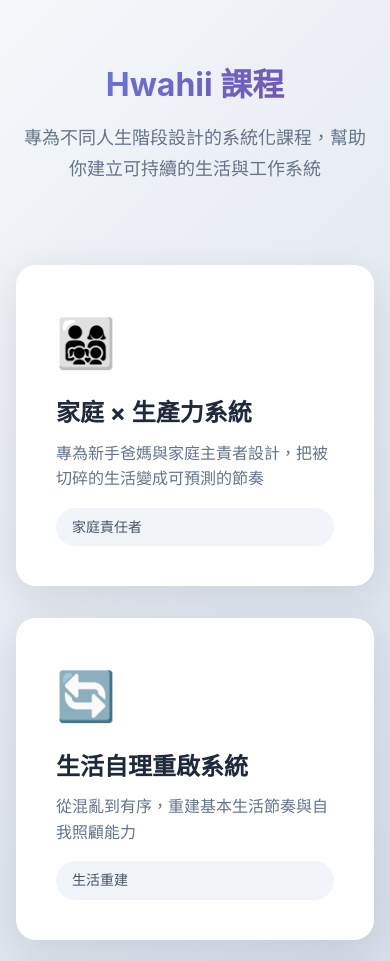
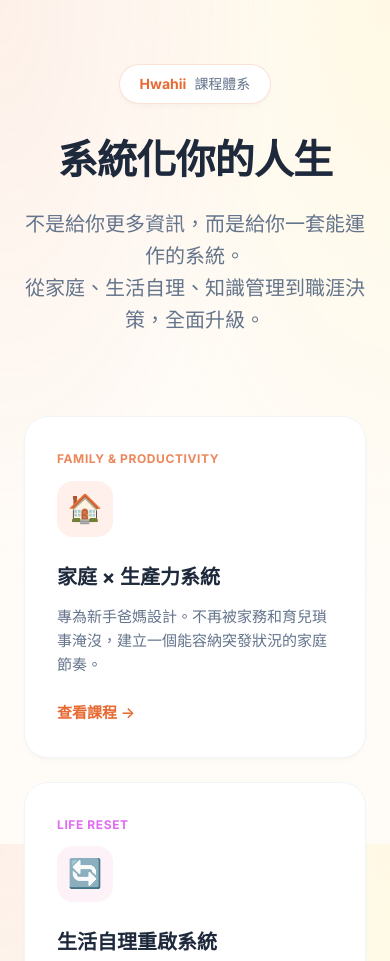
Before and after one commit to hwahii/hwahii-courses, a plain HTML site: page index.html in a window 390 px wide. Shown: the top 961 px of the page. Drawn offline with Linux system fonts and the light colour scheme.

Commit message:
feat(index): 重構首頁為溫暖風格課程入口網站
將首頁重新設計為「溫暖、歡喜」風格，並優化響應式佈局以防止孤兒項目。

- 視覺重構：採用溫暖米色背景與柔和光暈，搭配白色卡片與圓角設計，傳遞舒適與希望感
- 佈局優化：實作嚴格的 grid 響應式邏輯 (Desktop: 4欄 -> Tablet: 2欄 -> Mobile: 1欄)，確保 4 個課程項目在平板端呈現 2x2 矩陣，解決孤立項目問題
- UI 優化：加入精緻的懸停效果與課程專屬色強調

```diff
--- a/index.html
+++ b/index.html
@@ -4,121 +4,290 @@
 <head>
     <meta charset="UTF-8">
     <meta name="viewport" content="width=device-width, initial-scale=1.0">
-    <meta name="description" content="Hwahii 課程 - 專為不同人生階段設計的系統化課程">
-    <title>Hwahii 課程</title>
-    <link rel="stylesheet" href="shared/styles.css">
+    <meta name="description" content="Hwahii 課程體系 - 專為不同人生階段設計的系統化解決方案">
+    <title>Hwahii 課程體系 | 系統化你的人生</title>
+    <link rel="preconnect" href="https://fonts.googleapis.com">
+    <link rel="preconnect" href="https://fonts.gstatic.com" crossorigin>
+    <link
+        href="https://fonts.googleapis.com/css2?family=Inter:wght@400;500;600;700;800&family=Noto+Sans+TC:wght@400;500;700;900&display=swap"
+        rel="stylesheet">
     <style>
         :root {
-            --primary: #2563eb;
-            --primary-dark: #1e40af;
-            --bg-gradient: linear-gradient(135deg, #667eea 0%, #764ba2 100%);
+            /* Warm & Joyful Palette */
+            --bg-warm: #fffcf8;
+            --bg-card: #ffffff;
+            --text-primary: #1e293b;
+            --text-secondary: #64748b;
+            --border: #f1f5f9;
+            --shadow-soft: 0 4px 6px -1px rgba(0, 0, 0, 0.02), 0 2px 4px -1px rgba(0, 0, 0, 0.02);
+            --shadow-hover: 0 20px 25px -5px rgba(0, 0, 0, 0.05), 0 10px 10px -5px rgba(0, 0, 0, 0.02);
+
+            /* Brand Accent */
+            --brand-accent: #e86a33;
+
+            /* Course Colors */
+            --c1-color: #e86a33;
+            /* Family - Warm Orange */
+            --c2-color: #d946ef;
+            /* Reset - Soft Purple/Pink */
+            --c3-color: #06b6d4;
+            /* Knowledge - Cyan */
+            --c6-color: #10b981;
+            /* Transition - Emerald */
+        }
+
+        * {
+            box-sizing: border-box;
+            margin: 0;
+            padding: 0;
         }
 
         body {
-            background: linear-gradient(135deg, #f5f7fa 0%, #c3cfe2 100%);
+            font-family: 'Inter', 'Noto Sans TC', -apple-system, BlinkMacSystemFont, sans-serif;
+            background-color: var(--bg-warm);
+            /* Soft morning light gradient */
+            background-image:
+                radial-gradient(at 0% 0%, rgba(232, 106, 51, 0.08) 0px, transparent 50%),
+                radial-gradient(at 100% 0%, rgba(254, 243, 199, 0.4) 0px, transparent 50%);
+            background-attachment: fixed;
+            color: var(--text-primary);
+            line-height: 1.6;
             min-height: 100vh;
             display: flex;
             flex-direction: column;
         }
 
-        .header {
-            text-align: center;
-            padding: 4rem 0 2rem;
+        .container {
+            width: 100%;
+            max-width: 1200px;
+            margin: 0 auto;
+            padding: 0 1.5rem;
         }
 
-        .header h1 {
-            margin-bottom: 1rem;
-            background: var(--bg-gradient);
-            -webkit-background-clip: text;
-            -webkit-text-fill-color: transparent;
-            background-clip: text;
+        /* Hero Section */
+        .hero {
+            padding: 6rem 0 4rem;
+            text-align: center;
         }
 
-        .header p {
-            color: #64748b;
+        .brand-pill {
+            display: inline-flex;
+            align-items: center;
+            padding: 0.5rem 1.25rem;
+            background: #fff;
+            border: 1px solid rgba(232, 106, 51, 0.2);
+            border-radius: 999px;
+            font-size: 0.875rem;
+            color: var(--text-secondary);
+            margin-bottom: 2rem;
+            box-shadow: var(--shadow-soft);
+        }
+
+        .brand-pill span {
+            color: var(--brand-accent);
+            font-weight: 700;
+            margin-right: 0.5rem;
+        }
+
+        h1 {
+            font-size: clamp(2.5rem, 5vw, 3.5rem);
+            font-weight: 800;
+            letter-spacing: -0.02em;
+            line-height: 1.2;
+            margin-bottom: 1.5rem;
+            color: var(--text-primary);
+        }
+
+        .hero p {
+            font-size: 1.25rem;
+            color: var(--text-secondary);
             max-width: 600px;
             margin: 0 auto;
         }
 
+        /* Grid Section - Strict 4-column layout to prevent orphans */
         .courses-grid {
             display: grid;
-            grid-template-columns: repeat(auto-fit, minmax(300px, 1fr));
+            grid-template-columns: repeat(4, 1fr);
             gap: 2rem;
-            padding: 3rem 0;
+            padding: 2rem 0 6rem;
         }
 
+        /* Card Design */
         .course-card {
-            background: white;
-            border-radius: 20px;
-            padding: 2.5rem;
-            box-shadow: 0 10px 40px rgba(0, 0, 0, 0.1);
-            transition: all 0.3s ease;
+            background: var(--bg-card);
+            border: 1px solid var(--border);
+            border-radius: 24px;
+            padding: 2rem;
             text-decoration: none;
-            color: inherit;
+            transition: all 0.3s cubic-bezier(0.4, 0, 0.2, 1);
+            position: relative;
             display: flex;
             flex-direction: column;
-            position: relative;
-            overflow: hidden;
+            box-shadow: var(--shadow-soft);
+            height: 100%;
         }
 
-        .course-card::before {
-            content: '';
-            position: absolute;
-            top: 0;
-            left: 0;
-            right: 0;
-            height: 4px;
-            background: var(--bg-gradient);
-            transform: scaleX(0);
+        /* Hover Effects */
+        .course-card:hover {
+            transform: translateY(-8px);
+            box-shadow: var(--shadow-hover);
+        }
+
+        /* Dynamic Borders on Hover */
+        .course-card[data-theme="family"]:hover {
+            border-color: rgba(232, 106, 51, 0.4);
+        }
+
+        .course-card[data-theme="reset"]:hover {
+            border-color: rgba(217, 70, 239, 0.4);
+        }
+
+        .course-card[data-theme="knowledge"]:hover {
+            border-color: rgba(6, 182, 212, 0.4);
+        }
+
+        .course-card[data-theme="transition"]:hover {
+            border-color: rgba(16, 185, 129, 0.4);
+        }
+
+        /* Card Content */
+        .card-icon {
+            width: 56px;
+            height: 56px;
+            border-radius: 16px;
+            display: flex;
+            align-items: center;
+            justify-content: center;
+            font-size: 1.75rem;
+            margin-bottom: 1.5rem;
             transition: transform 0.3s ease;
         }
 
-        .course-card:hover {
-            transform: translateY(-8px);
-            box-shadow: 0 20px 60px rgba(0, 0, 0, 0.15);
+        .course-card:hover .card-icon {
+            transform: scale(1.1) rotate(5deg);
         }
 
-        .course-card:hover::before {
-            transform: scaleX(1);
+        /* Icon Colors - Warm & Joyful style */
+        .course-card[data-theme="family"] .card-icon {
+            background: #fff0eb;
+            color: var(--c1-color);
         }
 
-        .course-icon {
-            font-size: 3rem;
-            margin-bottom: 1rem;
+        .course-card[data-theme="reset"] .card-icon {
+            background: #fdf2f8;
+            color: var(--c2-color);
+        }
+
+        .course-card[data-theme="knowledge"] .card-icon {
+            background: #ecfeff;
+            color: var(--c3-color);
+        }
+
+        .course-card[data-theme="transition"] .card-icon {
+            background: #ecfdf5;
+            color: var(--c6-color);
+        }
+
+        .tag {
+            font-size: 0.75rem;
+            font-weight: 700;
+            text-transform: uppercase;
+            letter-spacing: 0.05em;
+            margin-bottom: 0.75rem;
+            display: block;
+            opacity: 0.8;
+        }
+
+        .course-card[data-theme="family"] .tag {
+            color: var(--c1-color);
+        }
+
+        .course-card[data-theme="reset"] .tag {
+            color: var(--c2-color);
+        }
+
+        .course-card[data-theme="knowledge"] .tag {
+            color: var(--c3-color);
+        }
+
+        .course-card[data-theme="transition"] .tag {
+            color: var(--c6-color);
         }
 
         .course-card h2 {
-            font-size: 1.5rem;
+            font-size: 1.25rem;
+            color: var(--text-primary);
             margin-bottom: 0.75rem;
-            color: #1e293b;
+            font-weight: 700;
         }
 
         .course-card p {
-            color: #64748b;
-            font-size: 1rem;
+            color: var(--text-secondary);
+            font-size: 0.9375rem;
             line-height: 1.6;
+            margin-bottom: 1.5rem;
             flex-grow: 1;
         }
 
-        .course-tag {
-            display: inline-block;
-            padding: 0.5rem 1rem;
-            background: #f1f5f9;
-            border-radius: 20px;
-            font-size: 0.875rem;
-            color: #475569;
-            margin-top: 1rem;
+        .card-link {
+            font-weight: 600;
+            font-size: 0.9375rem;
+            display: flex;
+            align-items: center;
+            gap: 0.5rem;
+            transition: all 0.3s ease;
         }
 
-        .footer {
-            text-align: center;
-            padding: 3rem 0 2rem;
-            color: #64748b;
-            margin-top: auto;
+        .course-card[data-theme="family"] .card-link {
+            color: var(--c1-color);
         }
 
-        @media (max-width: 768px) {
+        .course-card[data-theme="reset"] .card-link {
+            color: var(--c2-color);
+        }
+
+        .course-card[data-theme="knowledge"] .card-link {
+            color: var(--c3-color);
+        }
+
+        .course-card[data-theme="transition"] .card-link {
+            color: var(--c6-color);
+        }
+
+        .course-card:hover .card-link {
+            transform: translateX(5px);
+        }
+
+        /* Footer */
+        .footer {
+            margin-top: auto;
+            border-top: 1px solid var(--border);
+            padding: 3rem 0;
+            text-align: center;
+        }
+
+        .footer p {
+            color: var(--text-secondary);
+            font-size: 0.875rem;
+        }
+
+        /* Responsive - Fix orphans */
+        @media (max-width: 1024px) {
+            .hero {
+                padding: 4rem 0 3rem;
+            }
+
             .courses-grid {
+                /* Force 2x2 layout on tablet */
+                grid-template-columns: repeat(2, 1fr);
+                gap: 1.5rem;
+            }
+        }
+
+        @media (max-width: 640px) {
+            .courses-grid {
+                /* Force 1x1 layout on mobile */
                 grid-template-columns: 1fr;
             }
         }
@@ -127,43 +296,54 @@
 
 <body>
     <div class="container">
-        <header class="header">
-            <h1>Hwahii 課程</h1>
-            <p>專為不同人生階段設計的系統化課程，幫助你建立可持續的生活與工作系統</p>
+        <header class="hero">
+            <div class="brand-pill">
+                <span>Hwahii</span> 課程體系
+            </div>
+            <h1>系統化你的人生</h1>
+            <p>不是給你更多資訊，而是給你一套能運作的系統。<br>從家庭、生活自理、知識管理到職涯決策，全面升級。</p>
         </header>
 
-        <div class="courses-grid">
-            <a href="course-1-family/" class="course-card">
-                <div class="course-icon">👨‍👩‍👧‍👦</div>
+        <section class="courses-grid">
+            <!-- Course 1 -->
+            <a href="course-1-family/" class="course-card" data-theme="family">
+                <span class="tag">Family & Productivity</span>
+                <div class="card-icon">🏠</div>
                 <h2>家庭 × 生產力系統</h2>
-                <p>專為新手爸媽與家庭主責者設計，把被切碎的生活變成可預測的節奏</p>
-                <span class="course-tag">家庭責任者</span>
+                <p>專為新手爸媽設計。不再被家務和育兒瑣事淹沒，建立一個能容納突發狀況的家庭節奏。</p>
+                <div class="card-link">查看課程 →</div>
             </a>
 
-            <a href="course-2-reset/" class="course-card">
-                <div class="course-icon">🔄</div>
+            <!-- Course 2 -->
+            <a href="course-2-reset/" class="course-card" data-theme="reset">
+                <span class="tag">Life Reset</span>
+                <div class="card-icon">🔄</div>
                 <h2>生活自理重啟系統</h2>
-                <p>從混亂到有序，重建基本生活節奏與自我照顧能力</p>
-                <span class="course-tag">生活重建</span>
+                <p>從混亂到有序。適合感到「甚至連房間都整理不好」的你，重建最基本的生活掌控感。</p>
+                <div class="card-link">查看課程 →</div>
             </a>
 
-            <a href="course-3-knowledge/" class="course-card">
-                <div class="course-icon">📚</div>
+            <!-- Course 3 -->
+            <a href="course-3-knowledge/" class="course-card" data-theme="knowledge">
+                <span class="tag">Knowledge System</span>
+                <div class="card-icon">🧠</div>
                 <h2>知識系統 × 輸出引擎</h2>
-                <p>建立個人知識管理系統，將學習轉化為持續的價值輸出</p>
-                <span class="course-tag">知識工作者</span>
+                <p>停止無效囤積。打造一個「這輩子夠用」的知識庫，將你的輸入轉化為源源不絕的價值輸出。</p>
+                <div class="card-link">查看課程 →</div>
             </a>
 
-            <a href="course-6-transition/" class="course-card">
-                <div class="course-icon">🎯</div>
+            <!-- Course 6 -->
+            <a href="course-6-transition/" class="course-card" data-theme="transition">
+                <span class="tag">Career Transition</span>
+                <div class="card-icon">🧭</div>
                 <h2>中年轉型決策工作坊</h2>
-                <p>在人生十字路口做出清晰決策，找到下一階段的方向</p>
-                <span class="course-tag">職涯轉型</span>
+                <p>面對職涯十字路口，不敢冒險又怕後悔？用最小風險測試你的下一個可能性。</p>
+                <div class="card-link">查看課程 →</div>
             </a>
-        </div>
+        </section>
 
         <footer class="footer">
-            <p>© 2026 Hwahii. All rights reserved.</p>
+            <p>© 2026 Hwahii Research. All rights reserved.</p>
         </footer>
     </div>
 </body>
```
